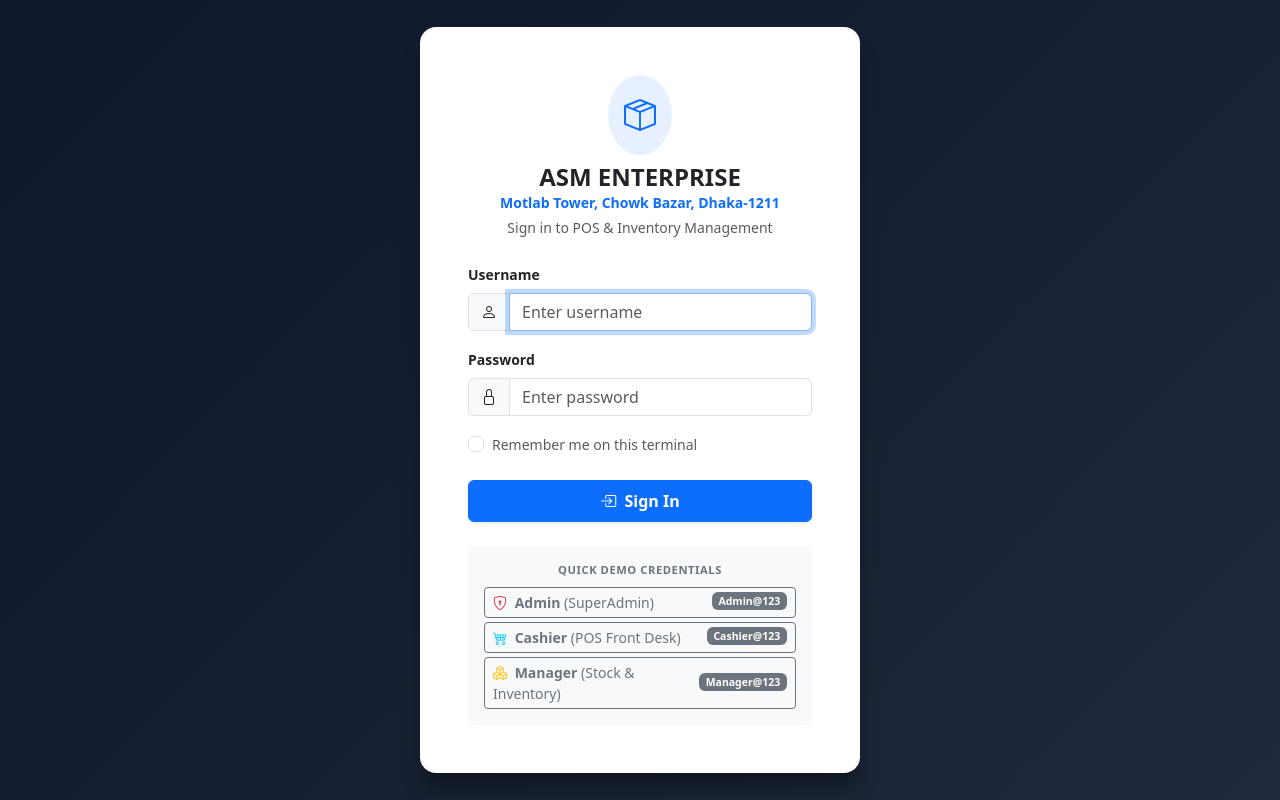
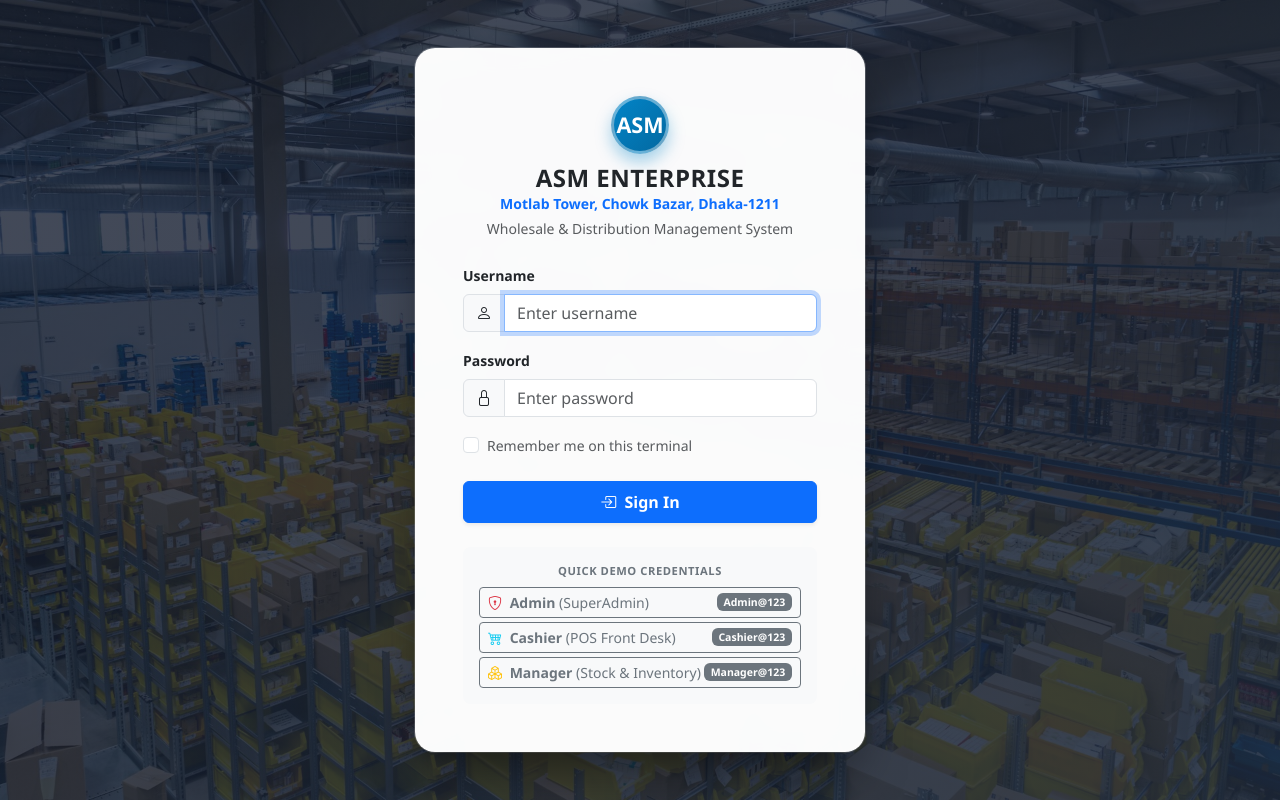
Before and after one commit to rahmanmdatiqur/PosSoftware, an ASP.NET Core app: page /Account/Login in a window 1280 px wide. Run offline with ASP.NET Core 8, Linux system fonts and the light colour scheme.

Commit message:
feat: add high-res wholesale distribution background image and brand badge to login page

```diff
--- a/PosSoftware/PosSoftware/Views/Account/Login.cshtml
+++ b/PosSoftware/PosSoftware/Views/Account/Login.cshtml
@@ -12,32 +12,55 @@
     <link rel="stylesheet" href="https://cdn.jsdelivr.net/npm/bootstrap-icons@1.11.3/font/bootstrap-icons.min.css" />
     <style>
         body {
-            background: linear-gradient(135deg, #0f172a 0%, #1e293b 100%);
+            background: linear-gradient(135deg, rgba(15, 23, 42, 0.78) 0%, rgba(30, 41, 59, 0.88) 100%),
+                        url('/images/login-bg.jpg') center/cover no-repeat fixed;
             min-height: 100vh;
             display: flex;
             align-items: center;
             justify-content: center;
-            font-family: system-ui, -apple-system, sans-serif;
+            font-family: 'Segoe UI', system-ui, -apple-system, sans-serif;
+            padding: 1.5rem;
         }
         .login-card {
             width: 100%;
-            max-width: 440px;
-            background: #ffffff;
-            border-radius: 1rem;
-            box-shadow: 0 20px 25px -5px rgba(0, 0, 0, 0.3), 0 10px 10px -5px rgba(0, 0, 0, 0.2);
+            max-width: 450px;
+            background: rgba(255, 255, 255, 0.98);
+            backdrop-filter: blur(12px);
+            border-radius: 1.25rem;
+            box-shadow: 0 25px 50px -12px rgba(0, 0, 0, 0.5), 0 0 0 1px rgba(255, 255, 255, 0.2);
             overflow: hidden;
+            animation: fadeIn 0.4s ease-out;
+        }
+        .brand-badge {
+            width: 58px;
+            height: 58px;
+            margin: 0 auto 10px;
+            background: linear-gradient(135deg, #0284c7, #0369a1);
+            border-radius: 50%;
+            display: flex;
+            align-items: center;
+            justify-content: center;
+            font-weight: 900;
+            font-size: 1.35rem;
+            color: #ffffff;
+            box-shadow: 0 8px 16px rgba(2, 132, 199, 0.35);
+            border: 3px solid rgba(255, 255, 255, 0.4);
+        }
+        @@keyframes fadeIn {
+            from { opacity: 0; transform: translateY(12px); }
+            to { opacity: 1; transform: translateY(0); }
         }
     </style>
 </head>
 <body>
     <div class="login-card p-4 p-sm-5">
         <div class="text-center mb-4">
-            <div class="d-inline-flex p-3 bg-primary bg-opacity-10 text-primary rounded-circle mb-2">
-                <i class="bi bi-box-seam fs-2"></i>
+            <div class="brand-badge">
+                ASM
             </div>
-            <h4 class="fw-bold text-dark mb-0">ASM ENTERPRISE</h4>
+            <h4 class="fw-bold text-dark mb-0" style="letter-spacing: 0.5px;">ASM ENTERPRISE</h4>
             <div class="text-primary fw-semibold small">Motlab Tower, Chowk Bazar, Dhaka-1211</div>
-            <p class="text-muted small mt-1">Sign in to POS & Inventory Management</p>
+            <p class="text-muted small mt-1">Wholesale & Distribution Management System</p>
         </div>
 
         <form method="post" action="@Url.Action("Login", "Account")">
```
Also changed, not shown: PosSoftware/PosSoftware/wwwroot/images/login-bg.jpg (added).
